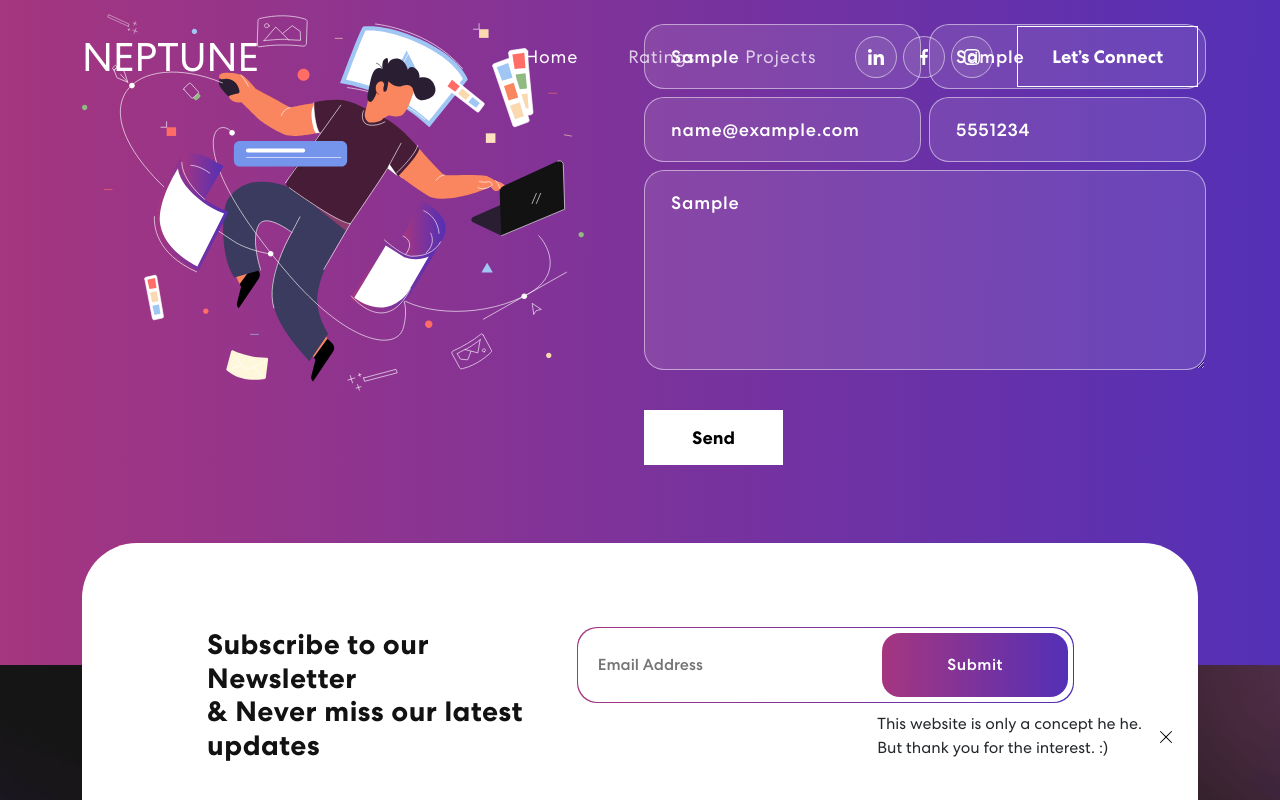
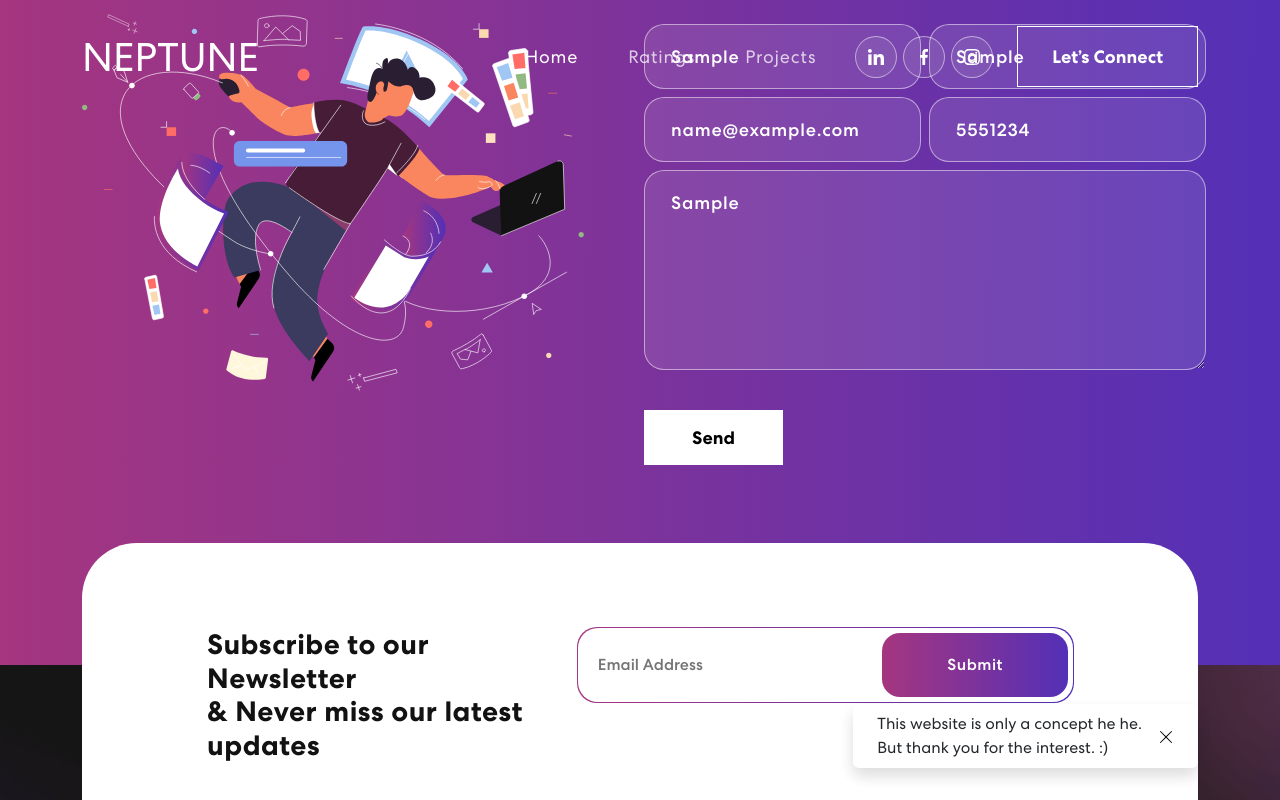
Before and after one commit to TulioDR/neptune-designs, a React (Create React App) app: page / in a window 1280 px wide. Both pictures are taken after typing "Sample", "Sample", "name@example.com", "5551234", "Sample" into the empty fields and a click on the button "Send". Shown: the part 2337-3137 px from the top of the page. Built offline with nearby package versions, Linux system fonts and the light colour scheme.

Commit message:
Add Shadow to contact sent message

```diff
--- a/src/components/Contact.tsx
+++ b/src/components/Contact.tsx
@@ -39,7 +39,7 @@ export default function Contact() {
             <div className="contact-message animate__animated animate__fadeIn">
                <Container>
                   <div className="d-flex justify-content-end">
-                     <div className="contact-message-inner d-flex align-items-center bg-white text-dark ms-auto rounded rounded-lg py-2 px-4">
+                     <div className="contact-message-inner d-flex align-items-center bg-white text-dark ms-auto shadow rounded rounded-lg py-2 px-4 ">
                         <div className="me-3">
                            <div>{"This website is only a concept he he."}</div>
                            <div>{"But thank you for the interest. :)"}</div>
```
